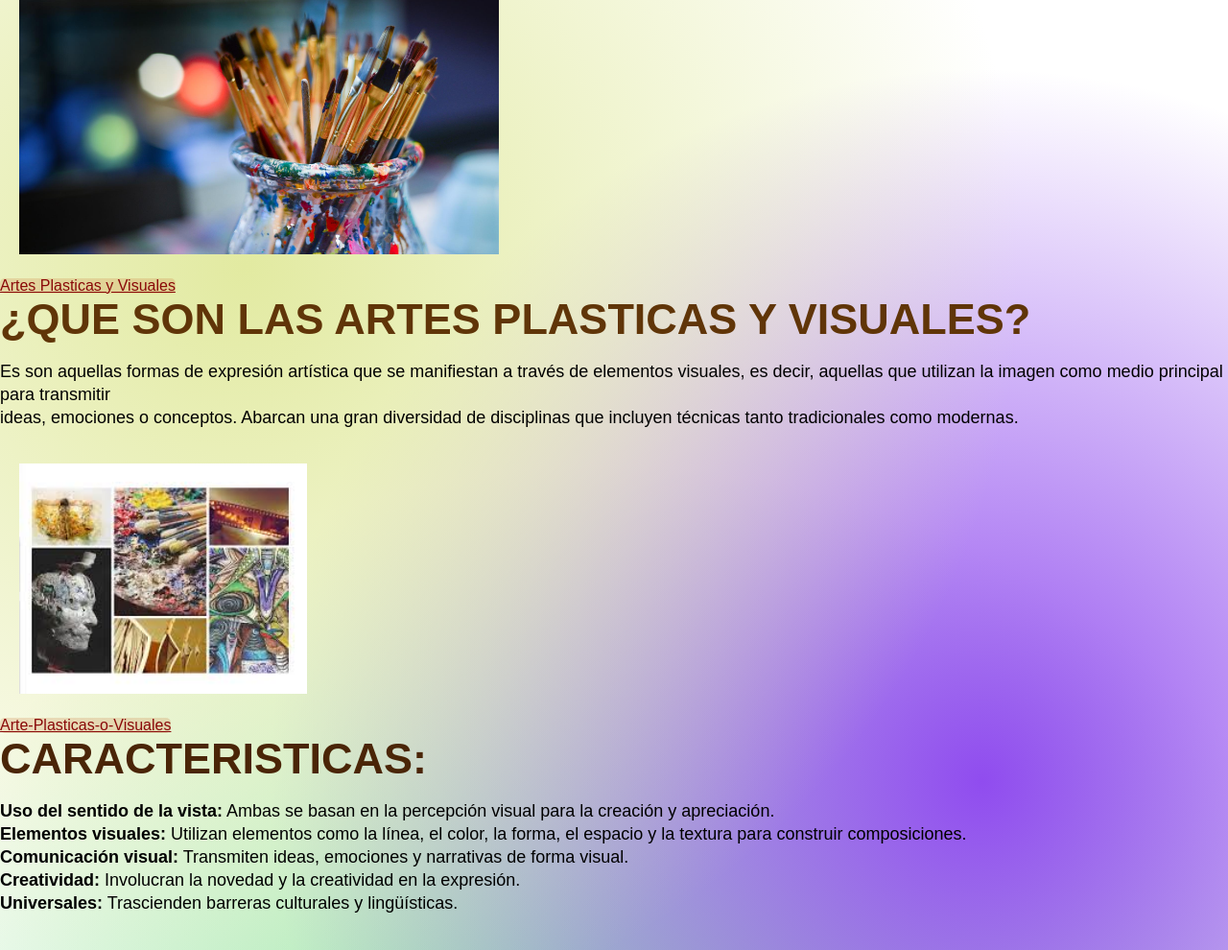
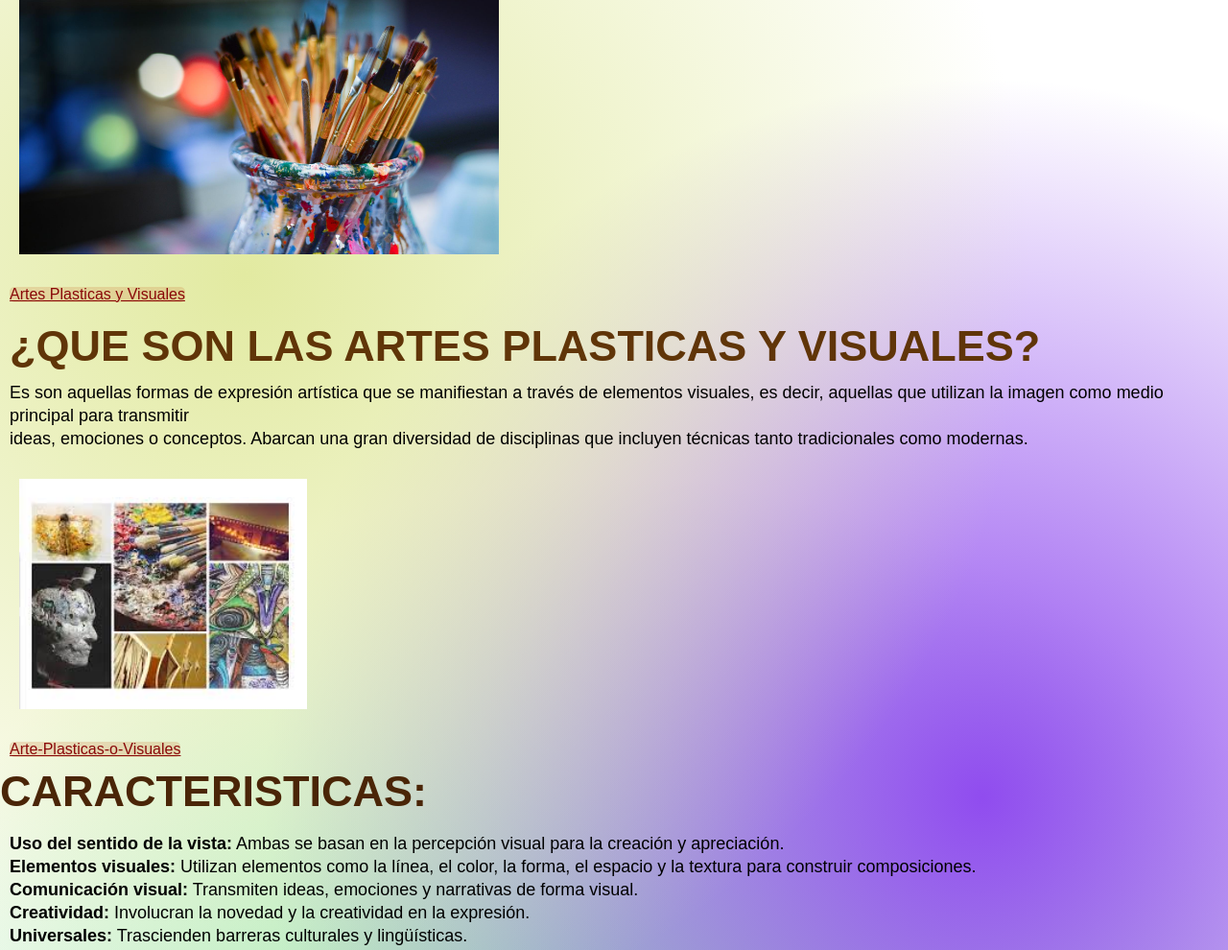
Before and after one commit to fernandapolochemoreno-blip/Artes_Plasticas_Visuales, a plain HTML site: page index.html in a window 1280 px wide. Shown: the part 261-1251 px from the top of the page at 96% size. Drawn offline with Linux system fonts and the light colour scheme.

Commit message:
pagina terminada-2

```diff
--- a/styles.css
+++ b/styles.css
@@ -23,7 +23,7 @@ body{
     color: rgb(5, 4, 2);
       font-size: 80px;
 }
-.site-header p{
+.site-header p {
     text-align: left;
     color: rgb(0, 0, 0);
     line-height: 1rem;
@@ -47,6 +47,7 @@ body{
 margin-bottom:1rem;
     color: rgb(96, 53, 8);
       font-size: 45px;
+       margin: 10px;
 }
 .card2 h2{
     margin-bottom: 1rem;
@@ -58,12 +59,14 @@ margin-bottom:1rem;
     color: rgb(0, 0, 0);
      line-height: 1.5rem;
      font-size: 18px;
+     margin: 10px;
 }
 .card p{
     margin-bottom: 1rem;
     color: rgb(0, 0, 0);
      line-height: 1.5rem;
      font-size: 18px;
+     margin: 10px;
 
 }
 .btn{
@@ -73,7 +76,8 @@ margin-bottom:1rem;
     border-radius: 5px;
     color: rgb(137, 8, 8);
     justify-content: center;
-    line-height: 1rem
+    line-height: 1rem;
+    margin: 10px;
 }
 
 .site-footer{
@@ -82,6 +86,7 @@ margin-bottom:1rem;
     color: rgb(21, 51, 56);
     line-height: 2rem;
     font-size: 18px;
+
 }
 body {
   background: radial-gradient(circle at 20% 30%, #e2eaa1 0%, transparent 50%),
```
